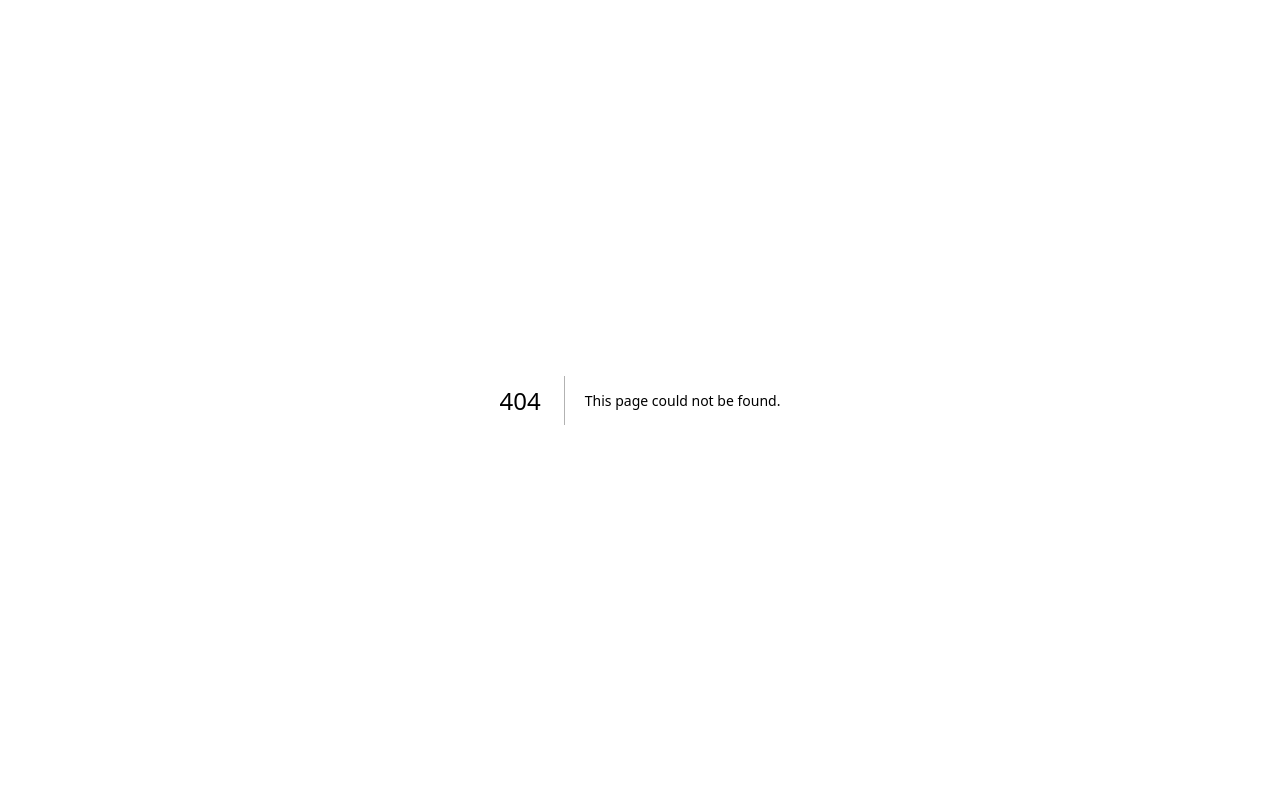
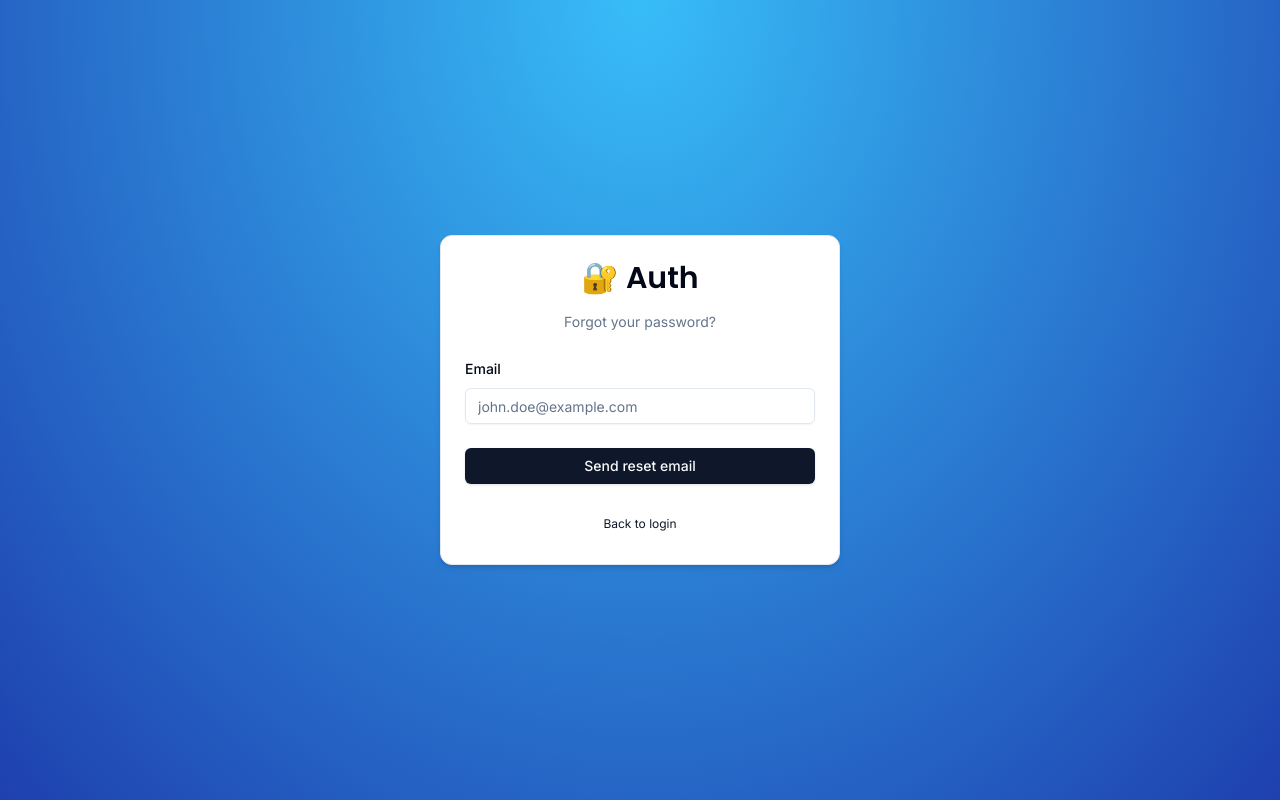
Before and after one commit to sanidhyy/next-auth, a Next.js app: page /auth/reset in a window 1280 px wide. Before the commit this address had no page. Built offline with nearby package versions, Linux system fonts and the light colour scheme.

Commit message:
reset page ui implemented

```diff
--- /dev/null
+++ b/app/auth/reset/page.tsx
@@ -0,0 +1,7 @@
+import { ResetForm } from "@/components/auth/reset-form";
+
+const ResetPage = () => {
+  return <ResetForm />;
+};
+
+export default ResetPage;
--- /dev/null
+++ b/components/auth/reset-form.tsx
@@ -0,0 +1,102 @@
+"use client";
+
+import { zodResolver } from "@hookform/resolvers/zod";
+import { useState, useTransition } from "react";
+import { useForm } from "react-hook-form";
+import * as z from "zod";
+
+import { reset } from "@/actions/reset";
+import { Button } from "@/components/ui/button";
+import {
+  Form,
+  FormControl,
+  FormField,
+  FormItem,
+  FormLabel,
+  FormMessage,
+} from "@/components/ui/form";
+import { Input } from "@/components/ui/input";
+import { ResetSchema } from "@/schemas";
+
+import { CardWrapper } from "./card-wrapper";
+import { FormError } from "../form-error";
+import { FormSuccess } from "../form-success";
+
+export const ResetForm = () => {
+  const [error, setError] = useState<string | undefined>("");
+  const [success, setSuccess] = useState<string | undefined>("");
+  const [isPending, startTransition] = useTransition();
+
+  const form = useForm<z.infer<typeof ResetSchema>>({
+    resolver: zodResolver(ResetSchema),
+    defaultValues: {
+      email: "",
+    },
+  });
+
+  const onSubmit = (values: z.infer<typeof ResetSchema>) => {
+    setError("");
+    setSuccess("");
+
+    startTransition(() => {
+      reset(values)
+        .then((data) => {
+          setError(data?.error);
+          setSuccess(data?.success);
+        })
+        .finally(() => form.resetField("email"));
+    });
+  };
+
+  return (
+    <CardWrapper
+      headerLabel="Forgot your password?"
+      backButtonLabel="Back to login"
+      backButtonHref="/auth/login"
+    >
+      <Form {...form}>
+        <form
+          onSubmit={form.handleSubmit(onSubmit)}
+          className="space-y-6"
+          autoComplete="off"
+          autoCapitalize="off"
+        >
+          <div className="space-y-4">
+            <FormField
+              control={form.control}
+              name="email"
+              render={({ field }) => (
+                <FormItem>
+                  <FormLabel>Email</FormLabel>
+                  <FormControl>
+                    <Input
+                      {...field}
+                      placeholder="john.doe@example.com"
+                      type="email"
+                      disabled={isPending}
+                      aria-disabled={isPending}
+                    />
+                  </FormControl>
+
+                  <FormMessage />
+                </FormItem>
+              )}
+            />
+          </div>
+
+          <FormError message={error} />
+          <FormSuccess message={success} />
+
+          <Button
+            type="submit"
+            disabled={isPending}
+            aria-disabled={isPending}
+            className="w-full"
+          >
+            Send reset email
+          </Button>
+        </form>
+      </Form>
+    </CardWrapper>
+  );
+};
```
